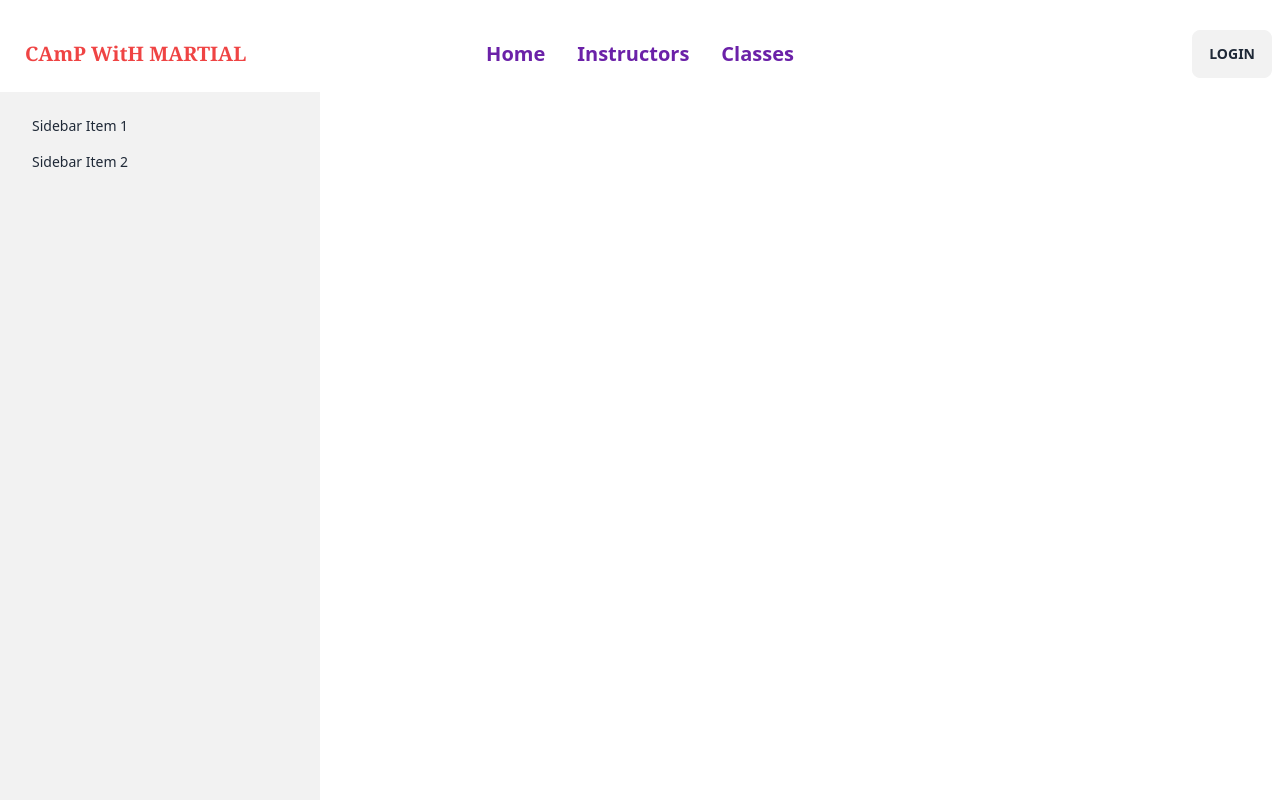
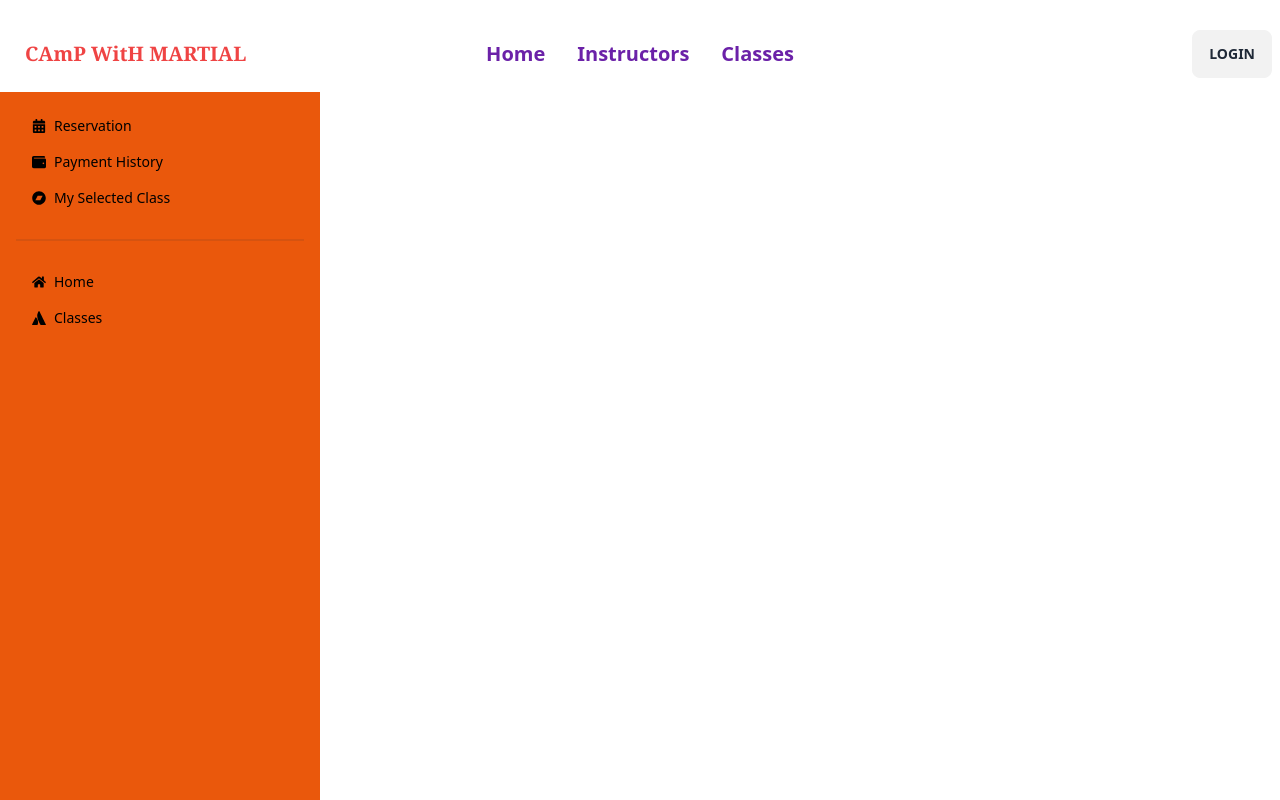
Before and after one commit to Avi39/summer-camp-client, a React (Vite) app: page /dashboard in a window 1280 px wide. Shown: the top 800 px of the page. Built offline with nearby package versions, Linux system fonts and the light colour scheme; no server answers.

Commit message:
dashboard updated

```diff
--- a/src/Layout/Dashboard.jsx
+++ b/src/Layout/Dashboard.jsx
@@ -2,6 +2,8 @@
 import React from 'react';
 import Navbar from '../pages/shared/Navbar/Navbar';
 import Footer from '../pages/shared/Footer/Footer';
+import { NavLink, Outlet } from 'react-router-dom';
+import { FaBandcamp,FaWallet,FaCalendarAlt, FaHome,FaAtlassian } from 'react-icons/fa';
 
 const Dashboard = () => {
     return (
@@ -11,15 +13,20 @@ const Dashboard = () => {
                 <input id="my-drawer-2" type="checkbox" className="drawer-toggle" />
                 <div className="drawer-content flex flex-col items-center justify-center">
                     {/* Page content here */}
+                    <Outlet></Outlet>
                     <label htmlFor="my-drawer-2" className="btn btn-primary drawer-button lg:hidden">Open drawer</label>
 
                 </div>
                 <div className="drawer-side">
                     <label htmlFor="my-drawer-2" className="drawer-overlay"></label>
-                    <ul className="menu p-4 w-80 h-full bg-base-200 text-base-content">
+                    <ul className="menu p-4 w-80 h-full bg-orange-600 text-base-content">
                         {/* Sidebar content here */}
-                        <li><a>Sidebar Item 1</a></li>
-                        <li><a>Sidebar Item 2</a></li>
+                        <li><NavLink to="/dashboard/reservation"><FaCalendarAlt></FaCalendarAlt>Reservation</NavLink></li>
+                        <li><NavLink to="/dashboard/history"><FaWallet></FaWallet>Payment History</NavLink></li>
+                        <li><NavLink to="/dashboard/mycart"><FaBandcamp></FaBandcamp>My Selected Class</NavLink></li>
+                        <div className="divider"></div>
+                        <li><NavLink to='/'><FaHome></FaHome>Home</NavLink></li>
+                        <li><NavLink to='/classes'><FaAtlassian></FaAtlassian> Classes</NavLink></li>
                     </ul>
 
                 </div>
--- a/src/index.css
+++ b/src/index.css
@@ -1,3 +1,13 @@
 @tailwind base;
 @tailwind components;
 @tailwind utilities;
+
+.drawer-side a{
+    color: black;
+}
+.drawer-side a.active{
+    color: white;
+}
+.drawer-side a{
+    background-color: transparent;
+}
--- /dev/null
+++ b/src/pages/Dashboard/MyCart/MyCart.jsx
@@ -0,0 +1,14 @@
+/* eslint-disable no-unused-vars */
+import React from 'react';
+import useCart from '../../../hooks/usecart';
+
+const MyCart = () => {
+    const [cart] = useCart();
+    return (
+        <div>
+            <h2>My Selected Class</h2>
+        </div>
+    );
+};
+
+export default MyCart;
--- a/src/pages/shared/Navbar/Navbar.jsx
+++ b/src/pages/shared/Navbar/Navbar.jsx
@@ -22,7 +22,7 @@ const Navbar = () => {
         <li className='text-purple-800 font-semibold text-xl hover:text-orange-500'><Link to="/instructor">Instructors</Link></li>
         <li className='text-purple-800 font-semibold text-xl hover:text-orange-500'><Link to="/classes">Classes</Link></li>
         {
-          user && <li className='text-purple-800 font-semibold text-xl hover:text-orange-500'><Link to="/dashboard">Dashboard</Link></li>
+          user && <li className='text-purple-800 font-semibold text-xl hover:text-orange-500'><Link to="/dashboard/mycart">Dashboard</Link></li>
         }
           </ul>
         </div>
@@ -34,7 +34,7 @@ const Navbar = () => {
         <li className='text-purple-800 font-semibold text-xl hover:text-orange-500'><Link to="/instructor">Instructors</Link></li>
         <li className='text-purple-800 font-semibold text-xl hover:text-orange-500'><Link to="/classes">Classes</Link></li>
         {
-          user && <li className='text-purple-800 font-semibold text-xl hover:text-orange-500'><Link to="/dashboard">Dashboard</Link></li>
+          user && <li className='text-purple-800 font-semibold text-xl hover:text-orange-500'><Link to="/dashboard/mycart">Dashboard</Link></li>
         }
         </ul>
 
```
Also changed, not shown: src/Routes/Routes.jsx (+8 -6 lines).
